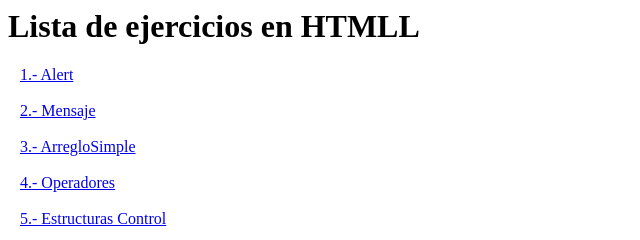
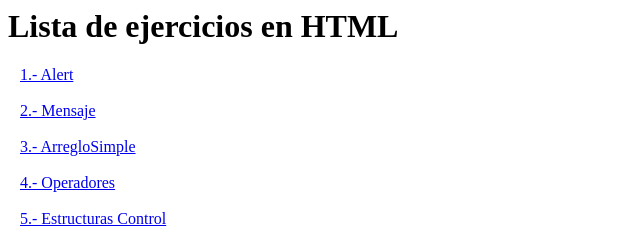
Before and after one commit to EliSlop310/ProgBasica, a plain HTML site: page index.html in a window 1280 px wide. Shown: the top 240 px of the page, 0-640 px from the left. Drawn offline with Linux system fonts and the light colour scheme; files that its build step writes are made by us from their sources.

Commit message:
Update index.html
act 3.1

```diff
--- a/index.html
+++ b/index.html
@@ -8,7 +8,7 @@
 
 <body>
 
-  <p><H1>Lista de ejercicios en HTMLL</H1></p>
+  <p><H1>Lista de ejercicios en HTML</H1></p>
         &nbsp;&nbsp;&nbsp;<a href="contenido/1alert.html">1.- Alert</a><br><br>
         &nbsp;&nbsp;&nbsp;<a href="contenido/2Mensaje.html">2.- Mensaje</a><br><br>
         &nbsp;&nbsp;&nbsp;<a href="contenido/3ArregloSimple.html">3.- ArregloSimple</a><br><br>
```
